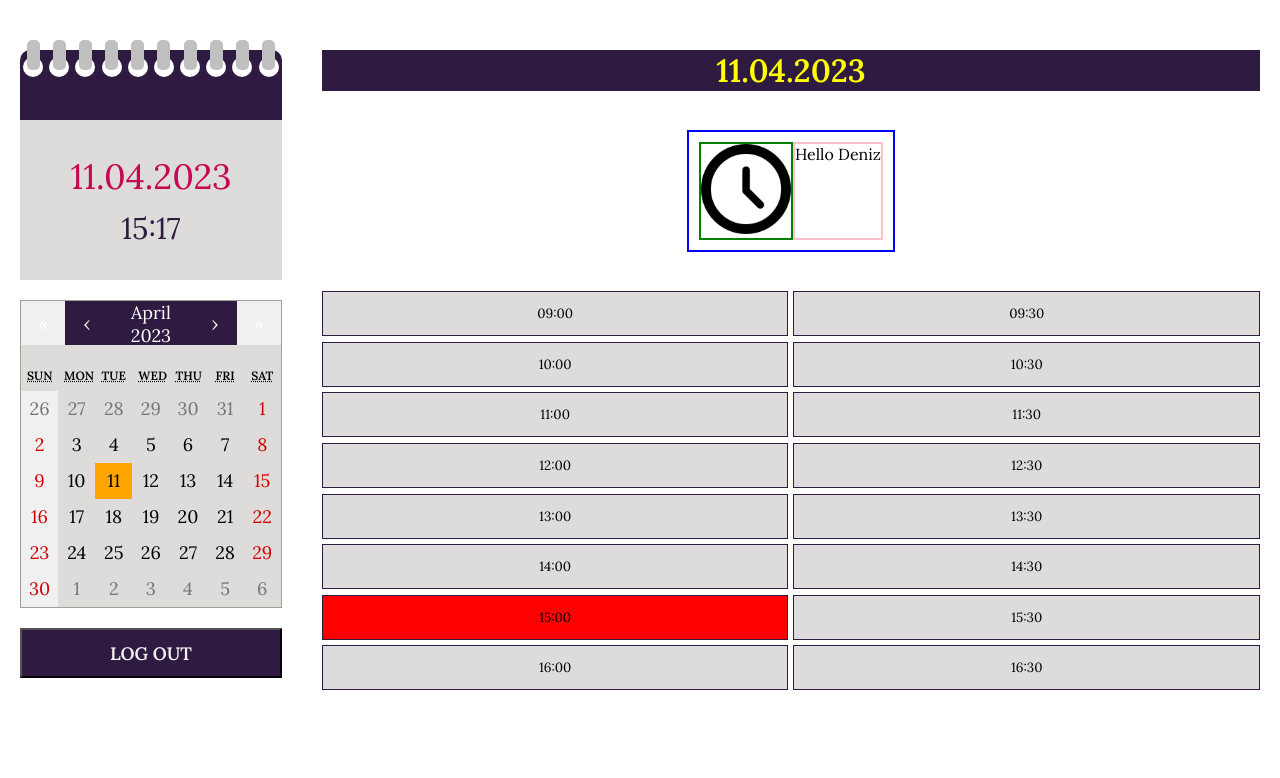
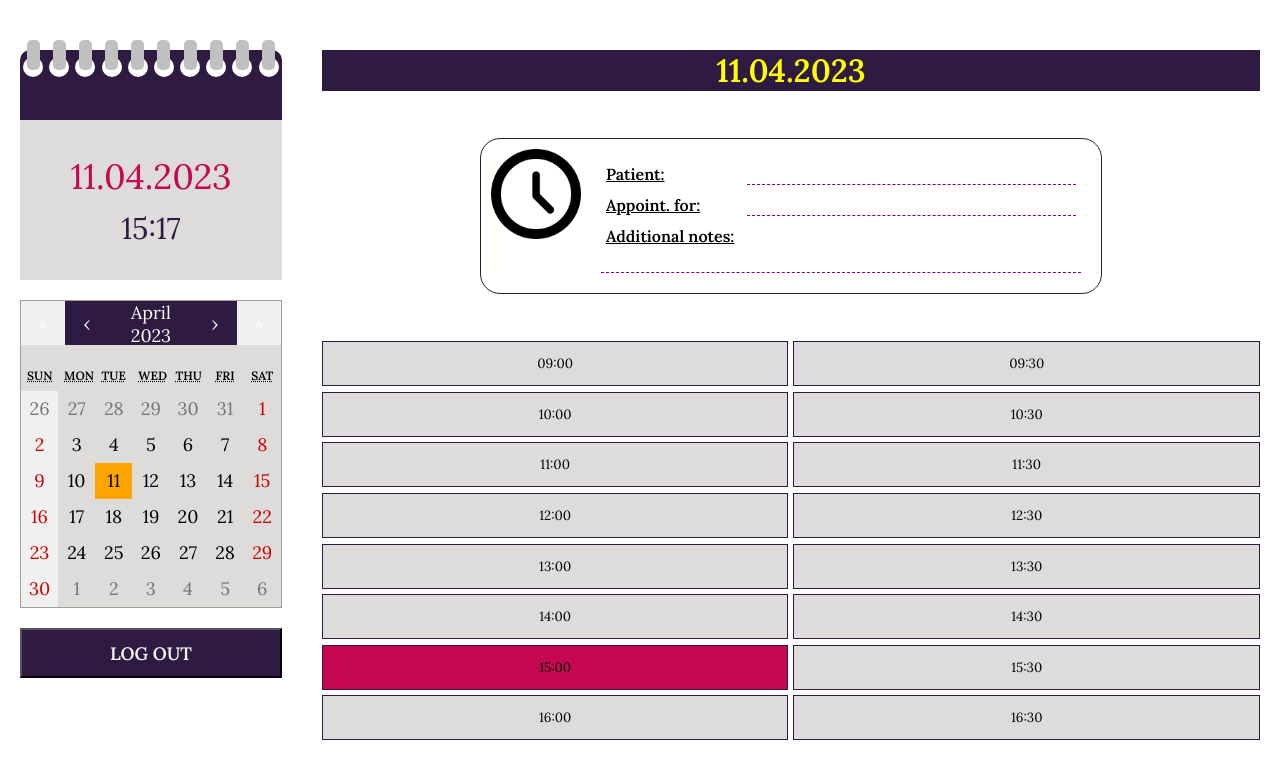
Before and after one commit to codeyourwaytofreedom/the_secretary, a Next.js app: page /manager in a window 1280 px wide. Shown: the top 778 px of the page. Built offline with nearby package versions, Linux system fonts and the light colour scheme.

Commit message:
Appointment display section done.
Will apply script to handle input...

Will handle backend connection.

Keep going.

Remmeber why you started.

```diff
--- a/pages/manager.tsx
+++ b/pages/manager.tsx
@@ -68,9 +68,17 @@ const Manager = () => {
                         <p>{selected_slot}</p>
                     </div>
                     <div id={a.info}>
-                        Hello Deniz
+                        <div id={a.line}>
+                            <span>Patient:</span><span contentEditable></span>
+                        </div>
+                        <div id={a.line}>
+                            <span>Appoint. for:</span><span contentEditable></span>
+                        </div>
+                        <div id={a.line}>
+                            <span>Additional notes:</span>
+                        </div>
+                        <div contentEditable id={a.additional}></div>
                     </div>
-
                 </div>
             </div>
         }
@@ -83,7 +91,7 @@ const Manager = () => {
                     &&  new Date("1970-01-01T" + currentTime + "Z") <  new Date("1970-01-01T" + time_slots[i+1] + "Z")
                     &&
                     selected_date.toLocaleDateString("tr-TR", {day: "2-digit",month: "2-digit",year: "numeric"}) === new Date().toLocaleDateString("tr-TR", {day: "2-digit",month: "2-digit",year: "numeric"})
-                    ? "red" : "rgb(222, 219, 219)",
+                    ? "#c50851" : "rgb(222, 219, 219)",
                     border: time_slots[i] === selected_slot ? "2px solid #c50851" : "1px solid #2f1b41"
                     }}
                     onClick={(e)=>handle_appointment(e)}>
--- a/styles/Appointment.module.css
+++ b/styles/Appointment.module.css
@@ -77,6 +77,7 @@
   width: 100%;
   padding: 20px;
   padding-top: 50px;
+  min-width: 700px;
 }
 .detail h1 {
   background-color: #2f1b41;
@@ -85,18 +86,20 @@
   justify-content: center;
 }
 .detail_appointment {
-  height: 200px;
+  height: 250px;
   display: grid;
   justify-content: center;
   align-items: center;
 }
 .detail_appointment #shell {
-  border: 2px solid blue;
   padding: 10px;
   display: flex;
+  -moz-column-gap: 10px;
+       column-gap: 10px;
+  border: 1px solid #2f1b41;
+  border-radius: 20px;
 }
 .detail_appointment #shell #clock {
-  border: 2px solid green;
   text-align: center;
 }
 .detail_appointment #shell #clock img {
@@ -106,7 +109,42 @@
   height: 90px;
 }
 .detail_appointment #shell #info {
-  border: 2px solid pink;
+  max-width: 500px;
+  padding: 10px;
+}
+.detail_appointment #shell #info #line {
+  display: flex;
+  padding: 5px;
+}
+.detail_appointment #shell #info #line :nth-child(1) {
+  font-weight: bold;
+  text-decoration: underline;
+  width: 150px;
+}
+.detail_appointment #shell #info #line :nth-child(2) {
+  width: 350px;
+  max-height: 50px;
+  overflow: scroll;
+  min-width: 90px;
+  border-bottom: 1px dashed purple;
+  outline: none;
+  color: #c50851;
+}
+.detail_appointment #shell #info #line :nth-child(2)::-webkit-scrollbar {
+  display: none;
+}
+.detail_appointment #shell #info #additional {
+  max-width: 100%;
+  line-height: 21px;
+  max-height: 100px;
+  overflow: scroll;
+  min-width: 90px;
+  border-bottom: 1px dashed purple;
+  outline: none;
+  color: #c50851;
+}
+.detail_appointment #shell #info #additional::-webkit-scrollbar {
+  display: none;
 }
 .detail_schedule {
   height: 400px;
--- a/styles/Appointment.module.scss
+++ b/styles/Appointment.module.scss
@@ -77,6 +77,7 @@
     width: 100%;
     padding: 20px;
     padding-top: 50px;
+    min-width: 700px;
     h1{
         background-color: #2f1b41;
         color: yellow;
@@ -84,16 +85,17 @@
         justify-content: center;
     }
     &_appointment{
-        height: 200px;
+        height: 250px;
         display: grid;
         justify-content: center;
         align-items: center;
         #shell{
-            border: 2px solid blue;
             padding: 10px;
             display: flex;
+            column-gap: 10px;
+            border: 1px solid #2f1b41;
+            border-radius: 20px;
             #clock{
-                border: 2px solid green;
                 text-align: center;
                 img{
                     object-fit: contain;
@@ -102,7 +104,42 @@
                 }
             }
             #info{
-                border: 2px solid pink;
+                max-width: 500px;
+                padding: 10px;
+                #line{
+                    display: flex;
+                    padding: 5px;
+                    :nth-child(1){
+                        font-weight: bold;
+                        text-decoration: underline;
+                        width: 150px;
+                    }
+                    :nth-child(2){
+                        width: 350px;
+                        max-height: 50px;
+                        overflow: scroll;
+                        min-width: 90px;
+                        border-bottom: 1px dashed purple;
+                        outline: none;
+                        color: #c50851;
+                        &::-webkit-scrollbar {
+                            display: none;
+                        }
+                    }
+                }
+                #additional{
+                    max-width: 100%;
+                    line-height: 21px;
+                    max-height: 100px;
+                    overflow: scroll;
+                    min-width: 90px;
+                    border-bottom: 1px dashed purple;
+                    outline: none;
+                    color: #c50851;
+                    &::-webkit-scrollbar {
+                        display: none;
+                    }
+                }
             }
         }
     }
```
Also changed, not shown: 1 other file (tests, documents, lock files or other folders).
